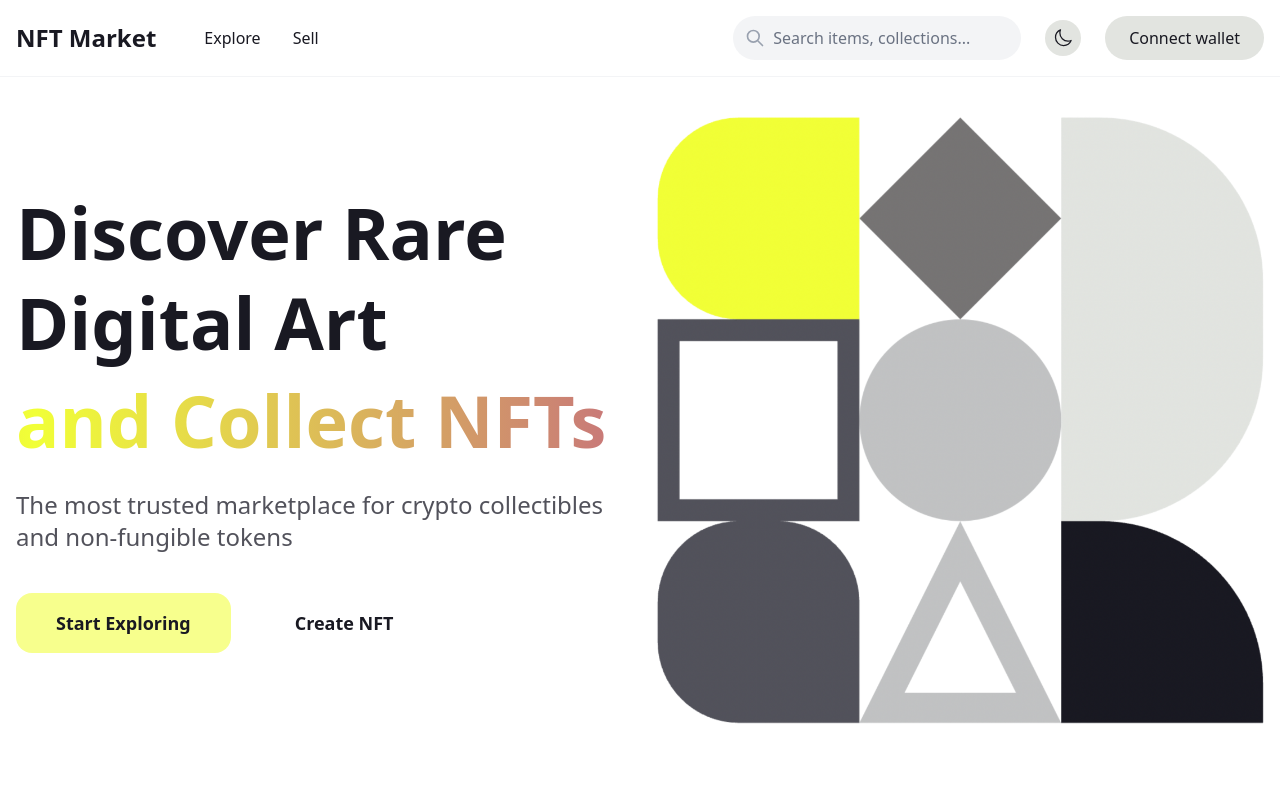
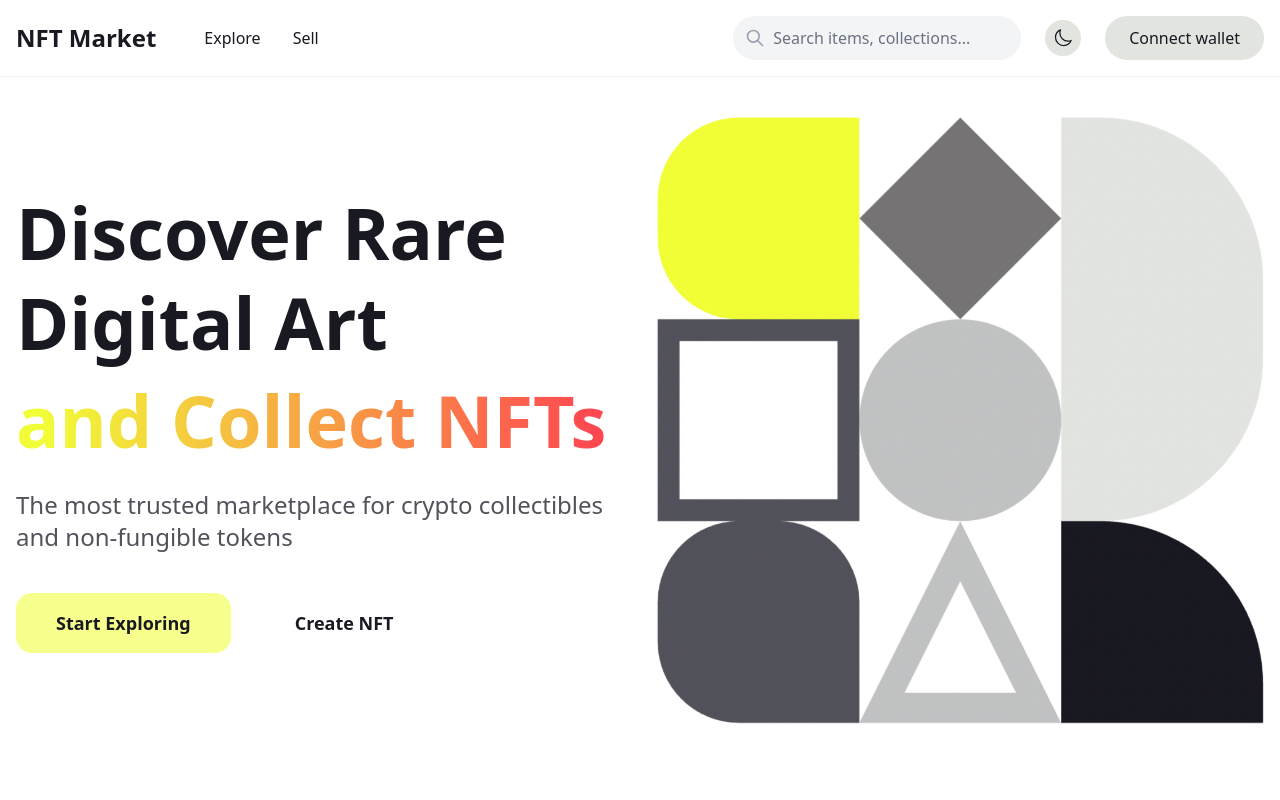
Before and after one commit to gala1234/nft-market-place, a Next.js app: page / in a window 1280 px wide. Shown: the top 800 px of the page. Built offline with nearby package versions, Linux system fonts and the light colour scheme.

Commit message:
better primary gradiant contrast

```diff
--- a/src/app/globals.css
+++ b/src/app/globals.css
@@ -48,9 +48,9 @@
 
   --gradient-primary: linear-gradient(
     90deg,
-    var(--dark-frambuese),
+    var(--frambuese),
     var(--yellow-fluor),
-    var(--dark-frambuese)
+    var(--frambuese)
   );
   --gradient-secondary: linear-gradient(
     90deg,
--- a/src/components/buttons/Button.tsx
+++ b/src/components/buttons/Button.tsx
@@ -16,10 +16,10 @@ export const Button: React.FC<ButtonProps> = ({
   className = "",
 }) => {
   const baseStyles =
-    "px-10 py-4 rounded-2xl font-bold text-lg transition-all duration-300 hover:opacity-80 cursor-pointer";
+    "px-10 py-4 rounded-2xl font-bold text-lg transition-all duration-300 cursor-pointer";
 
   const variantStyles = {
-    primary: "bg-accent text-primary",
+    primary: "bg-accent text-primary hover:opacity-80 ",
     secondary: "bg-primary text-link",
   };
 
```
